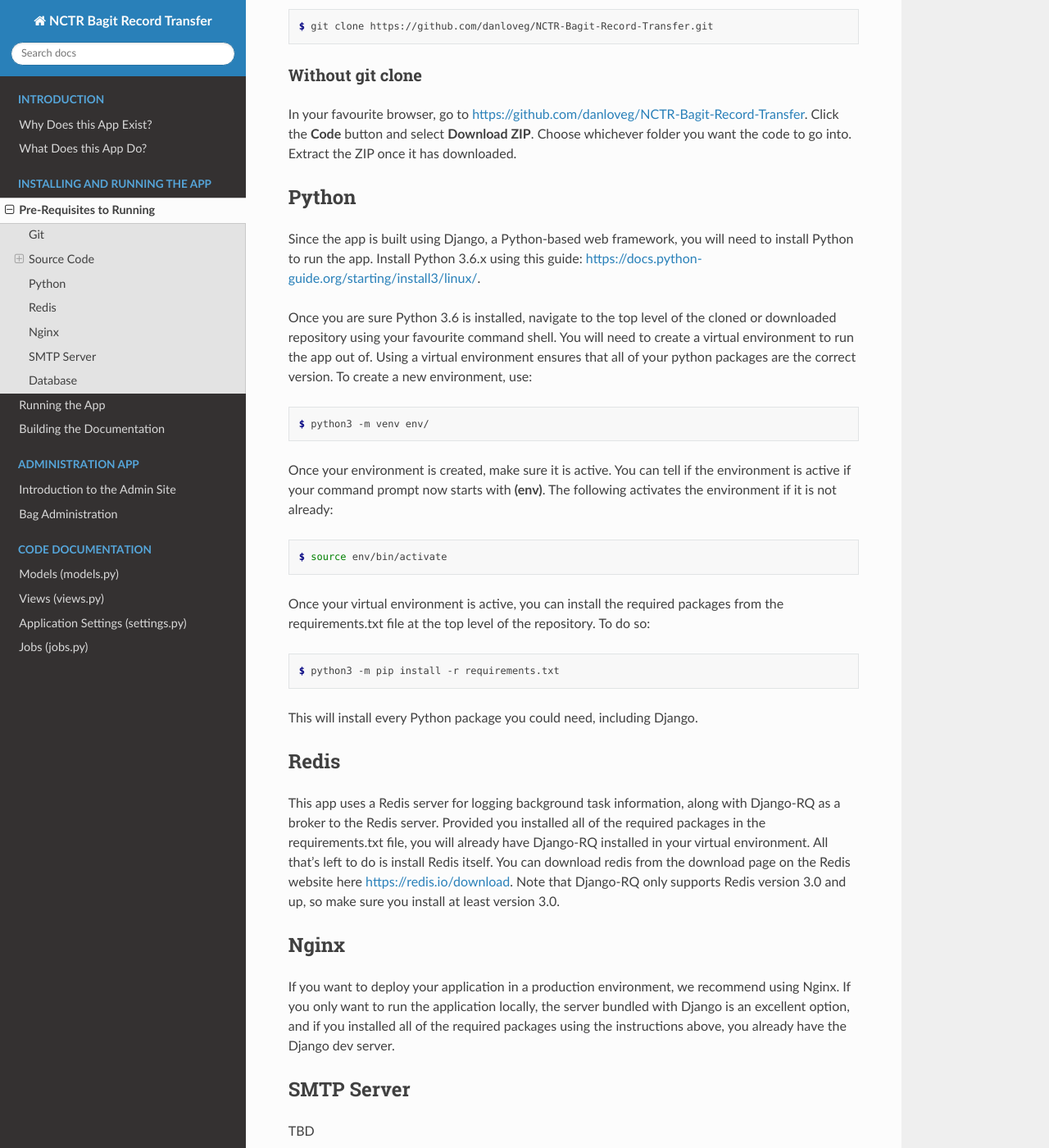
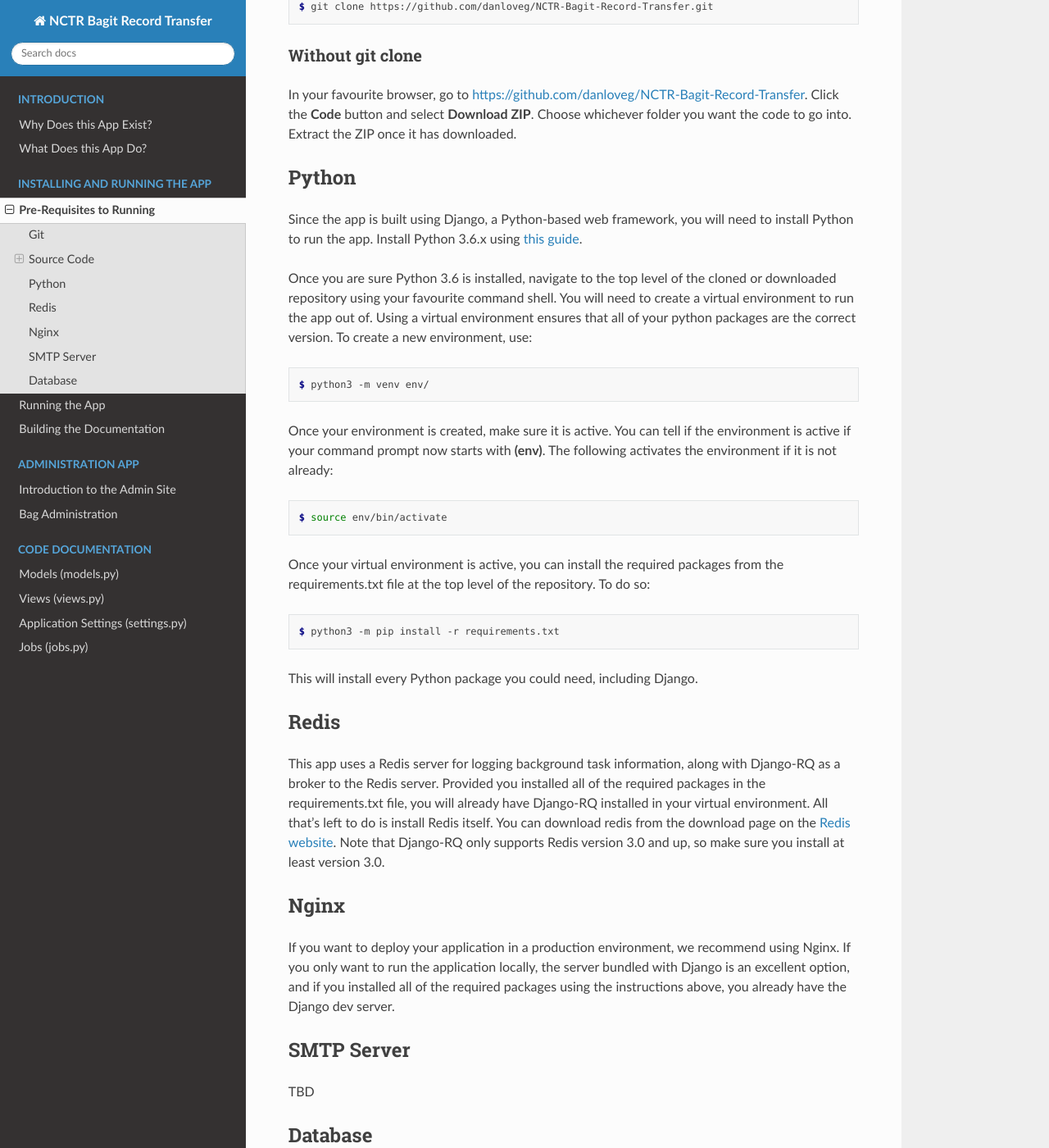
Before and after one commit to NationalCentreTruthReconciliation/Secure-Record-Transfer, a Sphinx documentation site: the page built from docs/installation/prerequisites.rst, in a window 1280 px wide and 1400 px high, scrolled down 672 px. Shown: the whole window at 82% size. Built offline with Sphinx 7.4.7 and the Read the Docs theme 2.0.0, drawn with Linux system fonts in a browser that asks for light colours; some of the changed text lies outside the part shown.

```diff
--- a/docs/index.rst
+++ b/docs/index.rst
@@ -1,7 +1,9 @@
 NCTR Record Transfer Portal
 ===========================
 
-**Welcome to NCTR Bagit Record Transfer's documentation!**
+Welcome to NCTR Bagit Record Transfer's documentation! This is the documentation for the NCTR's
+custom built BagIt/CAAIS record transfer portal. This a web application built using Django that
+facilitates the process of using sending records with metadata to the NCTR's archives.
 
 .. toctree::
    :maxdepth: 2
--- a/docs/installation/prerequisites.rst
+++ b/docs/installation/prerequisites.rst
@@ -11,9 +11,9 @@ Git
 ***
 
 If you are planning on doing any sort of development on this application, it is highly recommended
-to install the git command line tool. To install Git, use this guide:
-https://git-scm.com/download/linux. If you do not want to install git, you may download the source
-code rather than cloning the repository. The instructions for that are in the
+to install the git command line tool. To install Git, follow `these instructions
+<https://git-scm.com/download/linux>`_. If you do not want to install git, you may download the
+source code rather than cloning the repository. The instructions for that are in the
 :ref:`Without git clone` section below.
 
 ***********
@@ -44,8 +44,8 @@ Python
 ******
 
 Since the app is built using Django, a Python-based web framework, you will need to install Python
-to run the app. Install Python 3.6.x using this guide:
-https://docs.python-guide.org/starting/install3/linux/.
+to run the app. Install Python 3.6.x using `this guide
+<https://docs.python-guide.org/starting/install3/linux/>`_.
 
 Once you are sure Python 3.6 is installed, navigate to the top level of the cloned or downloaded
 repository using your favourite command shell. You will need to create a virtual environment to run
@@ -81,8 +81,8 @@ This app uses a Redis server for logging background task information, along with
 broker to the Redis server. Provided you installed all of the required packages in the
 requirements.txt file, you will already have Django-RQ installed in your virtual environment. All
 that's left to do is install Redis itself. You can download redis from the download page on the
-Redis website here https://redis.io/download. Note that Django-RQ only supports Redis version 3.0
-and up, so make sure you install at least version 3.0.
+`Redis website <https://redis.io/download>`_. Note that Django-RQ only supports Redis version
+3.0 and up, so make sure you install at least version 3.0.
 
 *****
 Nginx
@@ -104,5 +104,6 @@ Database
 ********
 
 We recommend using MySQL as a database for production, but for development, SQLite works fine. You
-can find installation info for MySQL here: https://dev.mysql.com/doc/refman/8.0/en/installing.html.
+can find installation info for MySQL on the `MySQL website
+<https://dev.mysql.com/doc/refman/8.0/en/installing.html>`_.
 Note that Django only supports MySQL 5.6 and up, so make sure you install at least version 5.6.
--- a/docs/introduction/why.rst
+++ b/docs/introduction/why.rst
@@ -10,12 +10,12 @@ associated metadata in a standardized way for archivists to view.
 
 This application makes use of two specifications:
 
-* BagIt (https://tools.ietf.org/html/rfc8493)
-* Canadian Archival Accession Information Standard (http://archivescanada.ca/CWG_AccessionStandard)
+* `BagIt <https://tools.ietf.org/html/rfc8493>`_
+* `Canadian Archival Accession Information Standard <http://archivescanada.ca/CWG_AccessionStandard>`_
 
 BagIt is a file packaging specification that describes a way to securely package a number of files
 and their associated metadata. In this project, we are using the Python implementation of BagIt,
-bagit-python (https://github.com/LibraryOfCongress/bagit-python).
+`bagit-python <https://github.com/LibraryOfCongress/bagit-python>`_.
 
 The Canadian Archival Accession Information Standard (CAAIS) aims to standard the metadata supplied
 for an accession. The main transfer form in this app contains many of the fields in that
```
Also changed, not shown: docs/installation/running.rst (+4 -4 lines).
